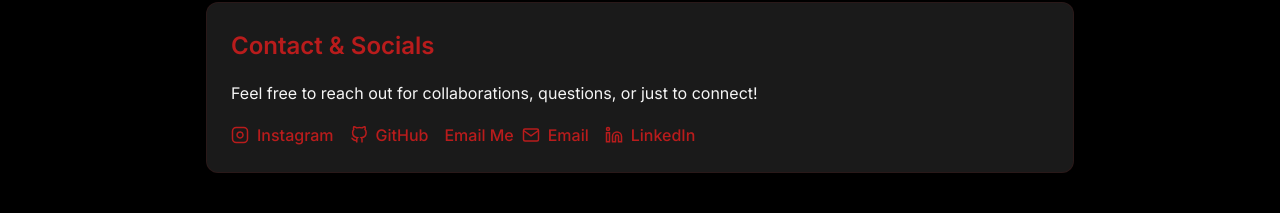
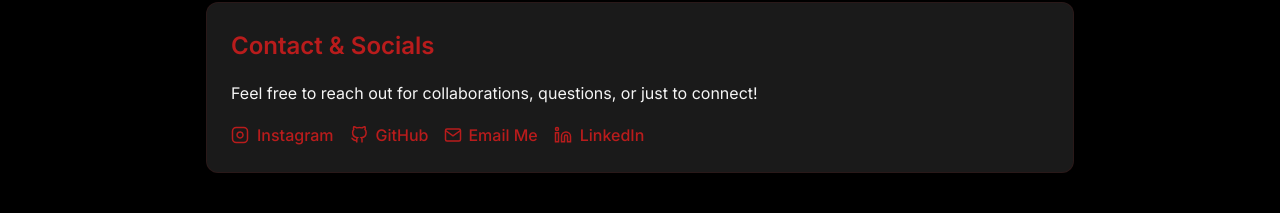
Before and after one commit to techiecyber404/venkatesh404, a plain HTML site: page index.html in a window 1280 px wide. Shown: the part 1366-1579 px from the top of the page. Drawn offline with nearby package versions, Linux system fonts and the light colour scheme.

Commit message:
Update index.html

```diff
--- a/index.html
+++ b/index.html
@@ -314,14 +314,14 @@
             </svg>
             GitHub
           </a>
-          <a href="mailto:kokkiligaddavenkatesh489@gmail.com" target="_blank" rel="noopener noreferrer">
+          <a href="mailto:kokkiligaddavenkatesh489@gmail.com" target="_blank" rel="noopener noreferrer" style="display: inline-flex; align-items: center; gap: 6px;">
+  <svg width="18" height="18" viewBox="0 0 24 24" fill="none" stroke="currentColor" stroke-width="2">
+    <path d="M4 4h16c1.1 0 2 .9 2 2v12c0 1.1-.9 2-2 2H4c-1.1 0-2-.9-2-2V6c0-1.1.9-2 2-2z"></path>
+    <polyline points="22,6 12,13 2,6"></polyline>
+  </svg>
   Email Me
-            <svg width="18" height="18" viewBox="0 0 24 24" fill="none" stroke="currentColor" stroke-width="2">
-              <path d="M4 4h16c1.1 0 2 .9 2 2v12c0 1.1-.9 2-2 2H4c-1.1 0-2-.9-2-2V6c0-1.1.9-2 2-2z"></path>
-              <polyline points="22,6 12,13 2,6"></polyline>
-            </svg>
-            Email
-          </a>
+</a>
+
           <a href="https://www.linkedin.com/in/venkatesh-k-166902273" target="_blank" rel="noopener noreferrer">
             <svg width="18" height="18" viewBox="0 0 24 24" fill="none" stroke="currentColor" stroke-width="2">
               <path d="M16 8a6 6 0 0 1 6 6v7h-4v-7a2 2 0 0 0-2-2 2 2 0 0 0-2 2v7h-4v-7a6 6 0 0 1 6-6z"></path>
```
